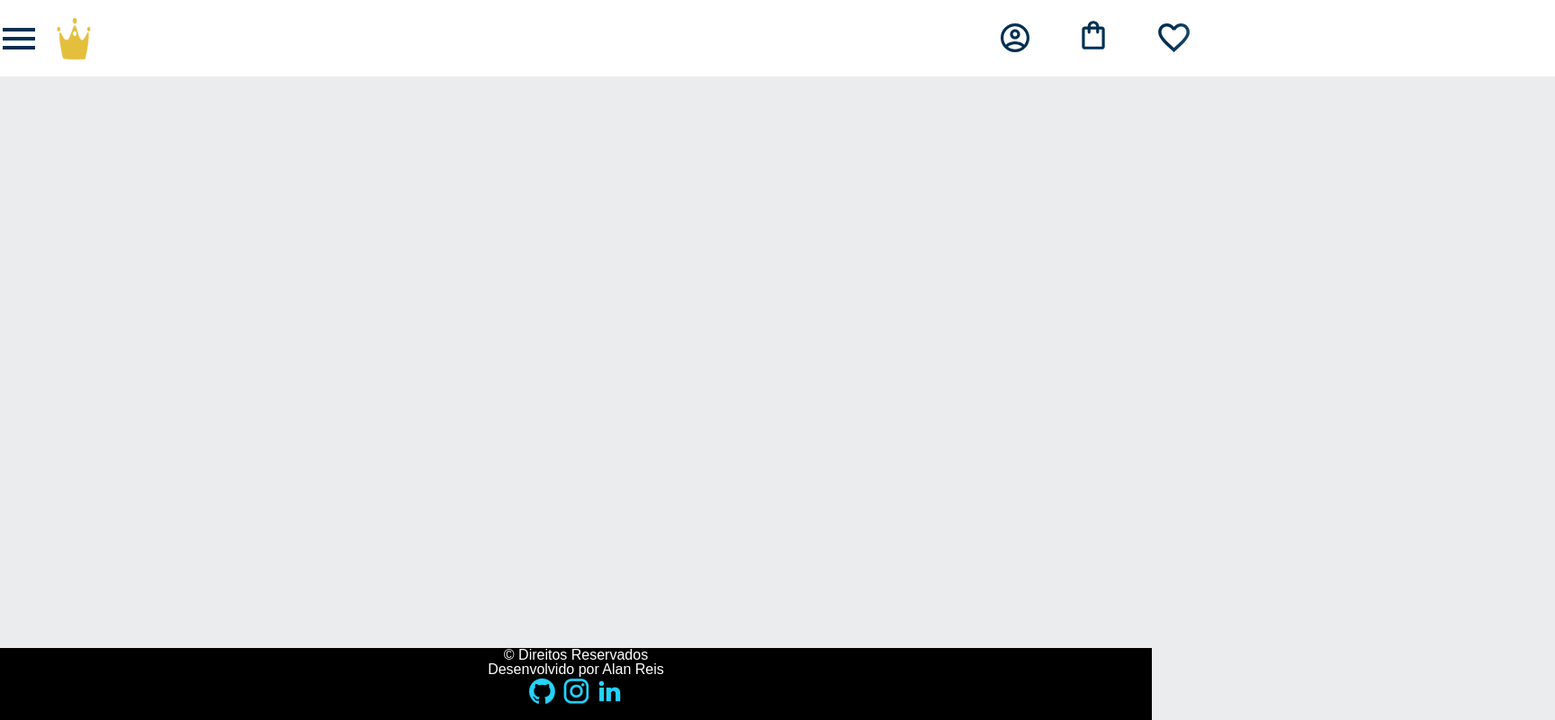
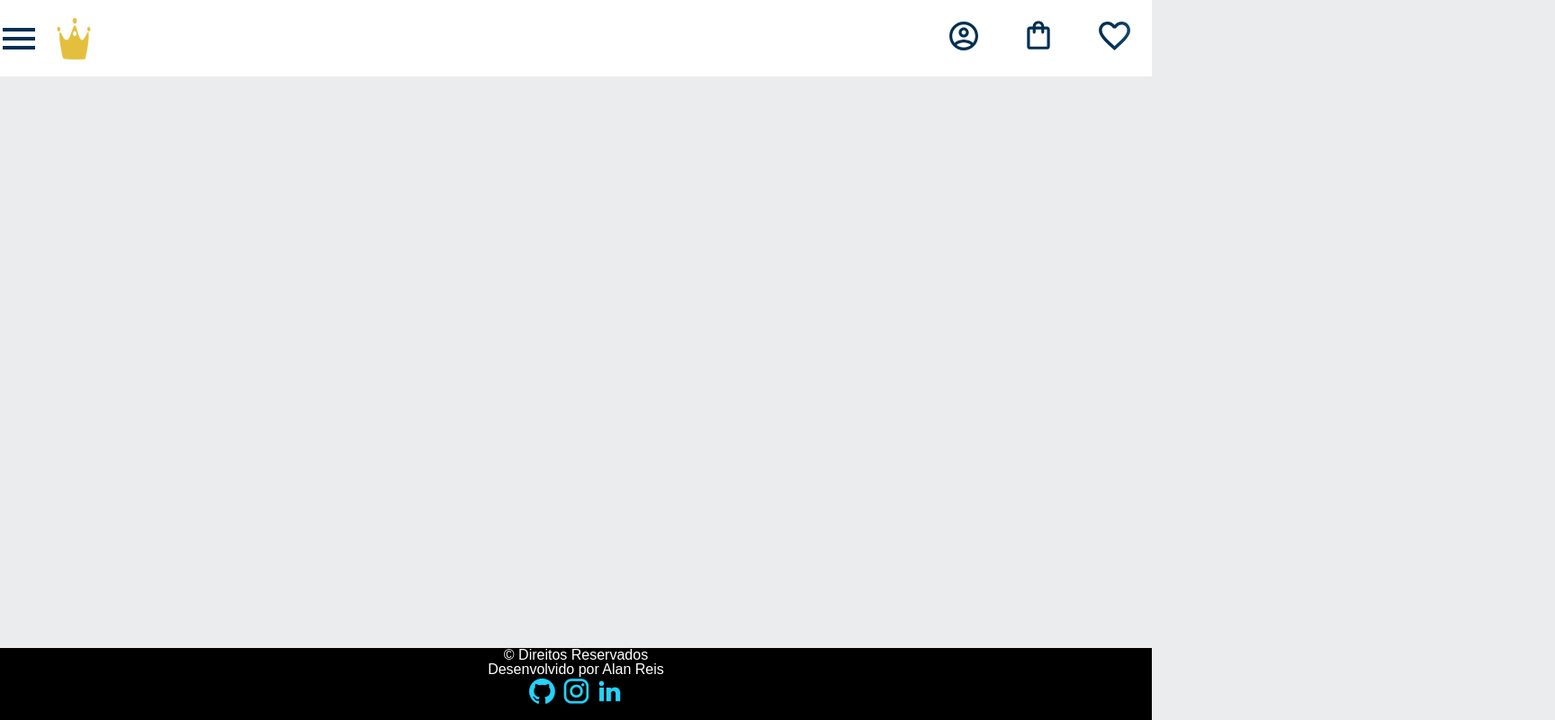
Before and after one commit to AlanBReis/livraria-online, a plain HTML site: page index.html in a window 1280 px wide. Shown: the whole page at 90% size, 1728 px wide, since content can reach past the window. Drawn offline with Linux system fonts and the light colour scheme.

Commit message:
cabecalho direita

```diff
--- a/style.css
+++ b/style.css
@@ -23,13 +23,6 @@ body {
     position: relative;
     background-color: var(--branco);
     width: 100%;
-}
-
-.container_menu2 {
-    position: relative;
-    background-color: var(--branco);
-    width: 100%;
-    right: -35%;
 }
 
 .container {
@@ -327,5 +320,4 @@ footer {
         top: 15px;
         right: 35px;
     }
-
 }
--- a/styles/header.css
+++ b/styles/header.css
@@ -21,6 +21,11 @@
     align-items: center;
 }
 
+.container_menu2 {
+    display: flex;
+    align-items: right;
+}
+
 .container__imagem {
     padding: 1em;
 }
```
